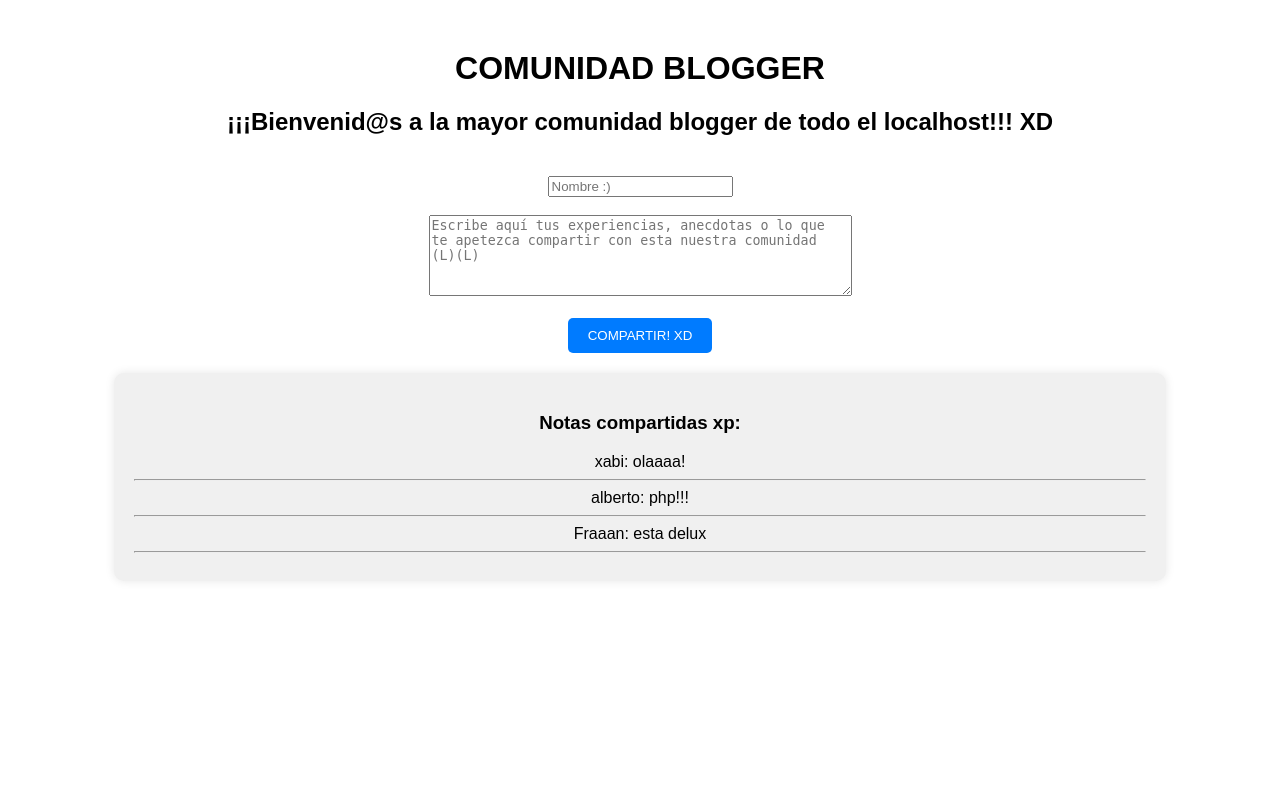
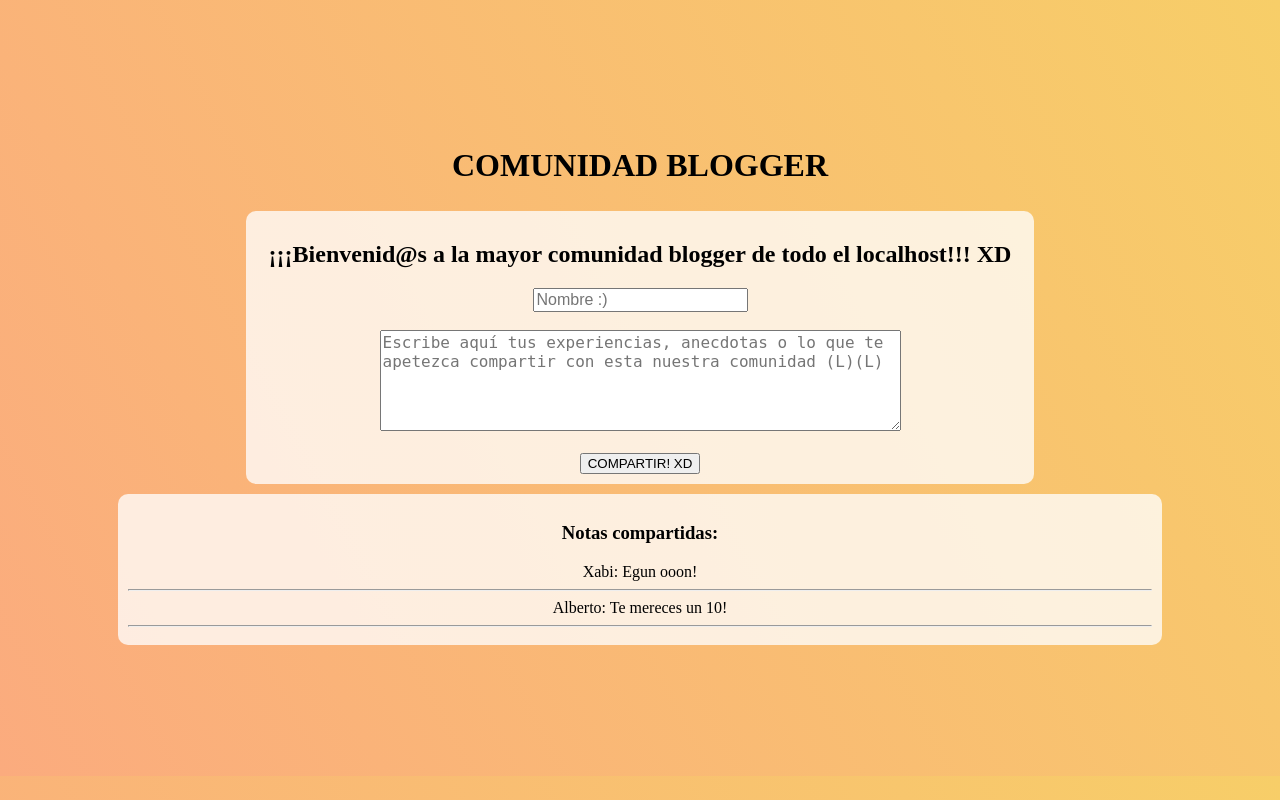
Before and after one commit to xghermo/examen-git, a PHP site: page / in a window 1280 px wide. Run offline with PHP 8.4, Linux system fonts and the light colour scheme.

Commit message:
FINAL. Modificaciones + CSS definitvo

```diff
--- a/estilos.css
+++ b/estilos.css
@@ -1,37 +1,37 @@
 body {
-    font-family: Arial, sans-serif;
-    text-align: center; /* Centra el contenido del body */
+    display: flex;
+    justify-content: center;
+    align-items: center;
+    flex-direction: column;
+    height: 95vh; /* Esto centra verticalmente en la página */
+    background-color: #FBAB7E;
+    background-image: linear-gradient(62deg, #FBAB7E 0%, #F7CE68 100%);
+
 }
 
+/* Estilos opcionales para los elementos */
 h1 {
-    margin-top: 50px; /* Espacio superior para separar el h1 del borde superior */
+    text-align: center; /* Alinea el texto al centro */
 }
 
-form {
-    display: inline-block; /* Hace que el formulario se comporte como un bloque en línea */
-    text-align: center; /* Alinea el contenido del formulario a la izquierda */
-    margin-top: 20px; /* Espacio superior para separar el formulario del h1 */
+form{
+    text-align: center; /* Alinea el texto al centro */
+    background-color: rgba(255, 255, 255, 0.769);
+    width: 60vw;
+    padding: 10px;
+    margin: 5px;
+    border-radius: 10px;
 }
 
-section {
-    width: 80%; /* Ancho del section */
-    margin: 20px auto; /* Margen superior e inferior automático para centrar el section horizontalmente */
-    padding: 20px; /* Espaciado interno del section */
-    background-color: #f0f0f0; /* Color de fondo */
-    border-radius: 10px; /* Borde redondeado */
-    box-shadow: 0 0 10px rgba(0, 0, 0, 0.1); /* Sombra */
+section{
+    text-align: center; /* Alinea el texto al centro */
+    background-color: rgba(255, 255, 255, 0.769);
+    width: 80vw;
+    padding: 10px;
+    margin: 5px;
+    border-radius: 10px;
 }
 
-/* Estilos para el botón del formulario */
-button {
-    padding: 10px 20px;
-    background-color: #007bff;
-    color: white;
-    border: none;
-    border-radius: 5px;
-    cursor: pointer;
+textarea, input {
+    font-size: 16px; /* Tamaño de fuente deseado */
 }
-
-button:hover {
-    background-color: #0056b3;
-}
--- a/index.php
+++ b/index.php
@@ -9,9 +9,9 @@
 <body>
     <h1>COMUNIDAD BLOGGER</h1>
 
-    <h2>¡¡¡Bienvenid@s a la mayor comunidad blogger de todo el localhost!!! XD</h2>
+    <form action="notas.php" method="POST">
+        <h2>¡¡¡Bienvenid@s a la mayor comunidad blogger de todo el localhost!!! XD</h2>
 
-    <form action="notas.php" method="POST">
         <input type="text" name="nombre" id="nombre" placeholder="Nombre :)" required>
         <br>
         <br>
@@ -22,7 +22,7 @@
     </form>
 
     <section id="notas" name="notas">
-        <h3>Notas compartidas xp:</h3>
+        <h3>Notas compartidas:</h3>
 
         <?php
 
--- a/notas.txt
+++ b/notas.txt
@@ -1,3 +1,2 @@
-xabi: olaaaa!
-alberto: php!!!
-Fraaan: esta delux
+Xabi: Egun ooon!
+Alberto: Te mereces un 10!
```
